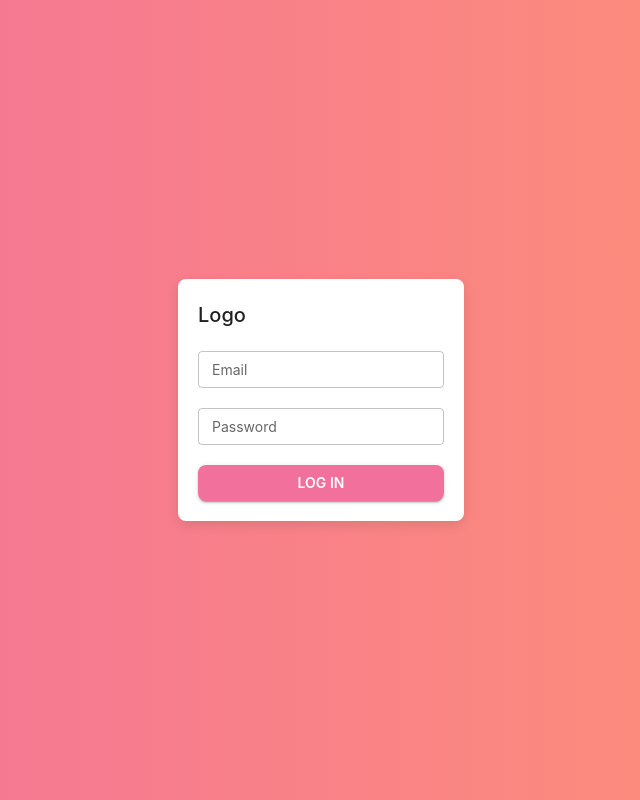
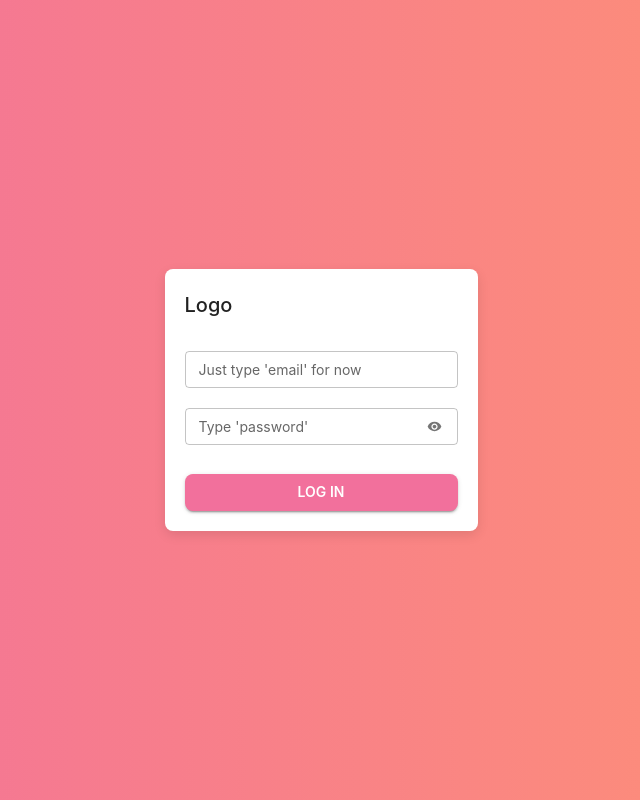
Before and after one commit to seangithub21/dashboard, a React (Create React App) app: page /login in a window 1280 px wide. Shown: the whole page, without its empty margins (319-959 px from the left). Built offline with nearby package versions, Linux system fonts and the light colour scheme.

Commit message:
improve: login page + input

```diff
--- a/package.json
+++ b/package.json
@@ -5,17 +5,20 @@
   "dependencies": {
     "@emotion/react": "^11.10.5",
     "@emotion/styled": "^11.10.5",
+    "@mui/icons-material": "^5.11.0",
     "@mui/lab": "^5.0.0-alpha.115",
     "@mui/material": "^5.11.3",
     "@testing-library/jest-dom": "^5.16.5",
     "@testing-library/react": "^13.4.0",
     "@testing-library/user-event": "^13.5.0",
     "formik": "^2.2.9",
+    "lodash": "^4.17.21",
     "react": "^18.2.0",
     "react-dom": "^18.2.0",
     "react-router-dom": "^6.6.1",
     "react-scripts": "5.0.1",
-    "web-vitals": "^2.1.4"
+    "web-vitals": "^2.1.4",
+    "yup": "^0.32.11"
   },
   "scripts": {
     "start": "react-scripts start",
--- a/src/components/common/Input/index.jsx
+++ b/src/components/common/Input/index.jsx
@@ -1,12 +1,48 @@
-import { TextField } from "@mui/material";
+import { useState } from "react";
+import { IconButton, InputAdornment, TextField } from "@mui/material";
+import SearchIcon from "@mui/icons-material/Search";
+import VisibilityIcon from "@mui/icons-material/Visibility";
+import VisibilityOffIcon from "@mui/icons-material/VisibilityOff";
 
-const Input = (props) => {
+const Input = ({ helperText, isPassword, isSearch, ...props }) => {
+  const [showPassword, setShowPassword] = useState(false);
+
+  const handlePassword = () => setShowPassword(!showPassword);
+
   const handleChange = (e) => {
     props?.form && props.form.setFieldValue(props.field.name, e.target.value);
     props?.onChange && props.onChange(e.target.value);
   };
 
-  return <TextField size="small" onChange={handleChange} {...props} />;
+  return (
+    <TextField
+      size="small"
+      type={isPassword ? (showPassword ? "text" : "password") : "text"}
+      onChange={handleChange}
+      helperText={helperText || " "}
+      InputProps={{
+        startAdornment: isSearch && (
+          <InputAdornment position="start">
+            <SearchIcon />
+          </InputAdornment>
+        ),
+        endAdornment: isPassword && (
+          <InputAdornment position="end">
+            {showPassword ? (
+              <IconButton sx={{ p: ".2rem" }} onClick={handlePassword}>
+                <VisibilityOffIcon />
+              </IconButton>
+            ) : (
+              <IconButton sx={{ p: ".2rem" }} onClick={handlePassword}>
+                <VisibilityIcon />
+              </IconButton>
+            )}
+          </InputAdornment>
+        ),
+      }}
+      {...props}
+    />
+  );
 };
 
 export default Input;
--- a/src/configs/theme.js
+++ b/src/configs/theme.js
@@ -27,7 +27,7 @@ const theme = createTheme({
       fontSize: "1.2rem",
     },
     caption: {
-      fontSize: "1.4rem !important",
+      fontSize: "1rem !important",
     },
     button: {
       fontSize: "1.4rem",
@@ -62,6 +62,21 @@ const theme = createTheme({
         },
       },
     },
+    MuiTextField: {
+      styleOverrides: {
+        root: {
+          marginBottom: ".3rem",
+        },
+      },
+    },
+    MuiFormHelperText: {
+      styleOverrides: {
+        root: {
+          marginLeft: "0",
+          marginTop: "0",
+        },
+      },
+    },
   },
 });
 
--- a/src/pages/LoginPage/index.jsx
+++ b/src/pages/LoginPage/index.jsx
@@ -1,6 +1,7 @@
 import { Box, Typography } from "@mui/material";
 import { Field, Formik } from "formik";
 import { useNavigate } from "react-router-dom";
+import * as Yup from "yup";
 
 import Button from "components/common/Button";
 import Input from "components/common/Input";
@@ -9,14 +10,23 @@ import getStyles from "./styles";
 
 const initialValues = { email: "", password: "" };
 
+const schema = Yup.object().shape({
+  email: Yup.string()
+    .required("Email is a required field")
+    .matches("email", "Type 'email' for now"),
+  password: Yup.string()
+    .required("Password is a requred field")
+    .min(8, "Password should be 8 symbols at least")
+    .matches("password", "Just type 'password' for now"),
+});
+
 const LoginPage = () => {
   const classes = getStyles();
   const navigate = useNavigate();
 
   const onSubmit = (data) => {
-    // localStorage.setItem("user", "user");
-    // navigate("/home");
-    console.log("data: ", data);
+    localStorage.setItem("user", "user");
+    navigate("/home");
   };
 
   return (
@@ -25,19 +35,37 @@ const LoginPage = () => {
         <Formik
           initialValues={initialValues}
           enableReinitialize
+          validationSchema={schema}
           onSubmit={onSubmit}
         >
-          {({ handleSubmit }) => {
+          {({ errors, handleSubmit }) => {
             return (
               <form onSubmit={handleSubmit}>
                 <Box sx={classes.form}>
                   <Typography variant="h6">Logo</Typography>
-                  <Field name="email">
-                    {(props) => <Input label="Email" {...props} />}
-                  </Field>
-                  <Field name="password">
-                    {(props) => <Input label="Password" {...props} />}
-                  </Field>
+                  <Box sx={classes.inputsContainer}>
+                    <Field name="email">
+                      {(props) => (
+                        <Input
+                          label="Just type 'email' for now"
+                          helperText={errors.email}
+                          error={!!errors.email}
+                          {...props}
+                        />
+                      )}
+                    </Field>
+                    <Field name="password">
+                      {(props) => (
+                        <Input
+                          label="Type 'password'"
+                          isPassword
+                          helperText={errors.password}
+                          error={!!errors.password}
+                          {...props}
+                        />
+                      )}
+                    </Field>
+                  </Box>
                   <Button type="submit">Log in</Button>
                 </Box>
               </form>
--- a/src/pages/LoginPage/styles.js
+++ b/src/pages/LoginPage/styles.js
@@ -17,7 +17,12 @@ const getStyles = () => {
     form: {
       display: "flex",
       flexDirection: "column",
-      gap: "2rem",
+      gap: "1rem",
+    },
+    inputsContainer: {
+      display: "flex",
+      flexDirection: "column",
+      mt: "2rem",
     },
   };
 };
```
Also changed, not shown: 1 other file (tests, documents, lock files or other folders).
